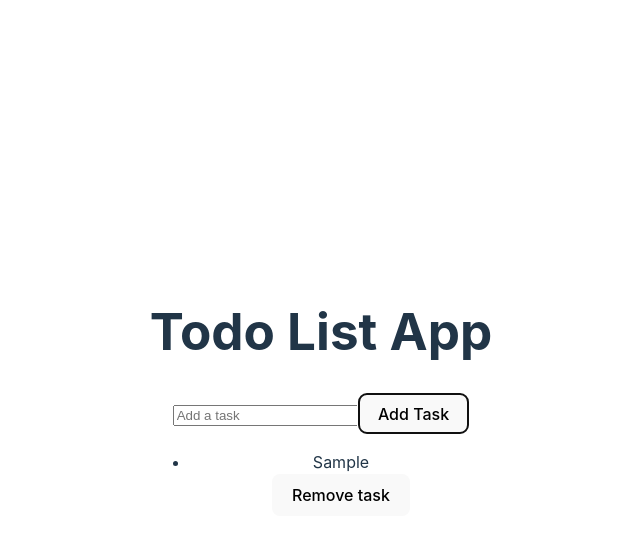
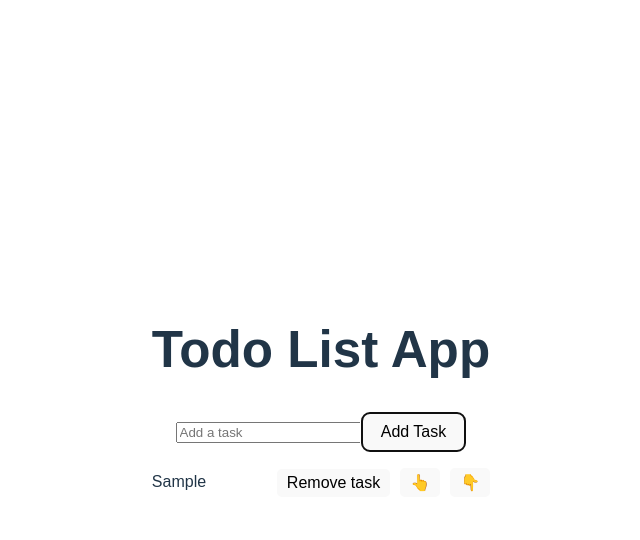
Before and after one commit to Alpharii/to-do-list-react, a React (Vite) app: page / in a window 1280 px wide. Both pictures are taken after typing "Sample" into the empty fields and a click on the button "Add Task". Shown: the top 540 px of the page, without its empty margins (319-959 px from the left). Built offline with nearby package versions, Linux system fonts and the light colour scheme.

Commit message:
finish css

```diff
--- a/src/App.css
+++ b/src/App.css
@@ -51,3 +51,7 @@
   justify-content: center;
   border-radius: 1.5em;
 }
+
+.task-list{
+  text-decoration: none;
+}
--- /dev/null
+++ b/src/todolist.css
@@ -0,0 +1,86 @@
+/* App.css */
+
+body {
+    font-family: Arial, sans-serif;
+    margin: 0;
+    padding: 0;
+  }
+
+  .container {
+    max-width: 600px;
+    margin: 0 auto;
+    padding: 20px;
+  }
+
+  .task-list {
+    list-style-type: none;
+    padding: 0;
+  }
+
+  .task-list li {
+    margin-bottom: 10px;
+  }
+
+  .task-list button {
+    margin-left: 10px;
+    cursor: pointer;
+  }
+
+  .task-list button:hover {
+    background-color: #ddd;
+  }
+
+ ./* todolist.css */
+
+.task-list {
+    list-style-type: none;
+    padding: 0;
+  }
+
+  .task-list li {
+    display: flex; /* Use flexbox to align items horizontally */
+    align-items: center; /* Align items vertically */
+    justify-content: space-between; /* Distribute space between items */
+    margin-bottom: 10px;
+  }
+
+  .task-list button {
+    margin-left: 10px;
+    display: inline-block;
+  }
+
+
+.task-list {
+    list-style-type: none;
+    padding: 0;
+  }
+
+  .task-list li {
+    display: flex;
+    align-items: center;
+    justify-content: space-between;
+    margin-bottom: 10px;
+  }
+
+  .task-list button {
+    margin-left: 10px;
+    padding: 5px 10px;
+    border: none;
+    border-radius: 5px;
+    cursor: pointer;
+  }
+
+  .task-list .remove-button {
+    background-color: red;
+    color: red;
+  }
+
+  .task-list .up-button {
+    background-color: blue;
+    color: blue;
+  }
+
+  .task-list .down-button {
+    background-color: green;
+    color: blue;
+  }
--- a/src/todolist.jsx
+++ b/src/todolist.jsx
@@ -1,16 +1,37 @@
 import React, { useState } from 'react'
 import './App.css'
+import './todolist.css'
 
 export const Todolist = () => {
     const [task, setTask] = useState([])
 
     const handleAddTaskButton = () => {
         const newTask = document.getElementById('newTask').value
-        document.getElementById('newTask').value = '';
-        setTask(task => [...task, newTask])
+        if(newTask.length > 0){
+            document.getElementById('newTask').value = '';
+            setTask(task => [...task, newTask])
+        }
     }
     const handleRemoveTask = (index) => {
         setTask(task.filter((_,i) => i !== index))
+    }
+    const handleUpTask = (index) => {
+        if (index > 0) {
+            const updatedTask = [...task];
+            const temp = updatedTask[index];
+            updatedTask[index] = updatedTask[index - 1];
+            updatedTask[index - 1] = temp;
+            setTask(updatedTask);
+        }
+    }
+    const handleDownTask = (index) => {
+        if (index < task.length - 1) {
+            const updatedTask = [...task];
+            const temp = updatedTask[index];
+            updatedTask[index] = updatedTask[index + 1];
+            updatedTask[index + 1] = temp;
+            setTask(updatedTask);
+        }
     }
 
   return (
@@ -18,12 +39,15 @@ export const Todolist = () => {
         <h1>Todo List App</h1>
         <input type="text" id='newTask' placeholder='Add a task' />
         <button onClick={handleAddTaskButton}>Add Task</button>
-        <ul>
+        <ul className='task-list'>
             {task.map((task,index) =>
-            <div>
-                <li key={index}>{task}</li>
-                <button onClick={() => handleRemoveTask(index)}>Remove task</button>
-            </div>
+            <li key={index}>{task}
+                <div>
+                    <button onClick={() => handleRemoveTask(index)}>Remove task</button>
+                    <button onClick={() => handleUpTask(index)}>👆</button>
+                    <button onClick={() => handleDownTask(index)}>👇</button>
+                </div>
+            </li>
             )}
         </ul>
     </div>
```
